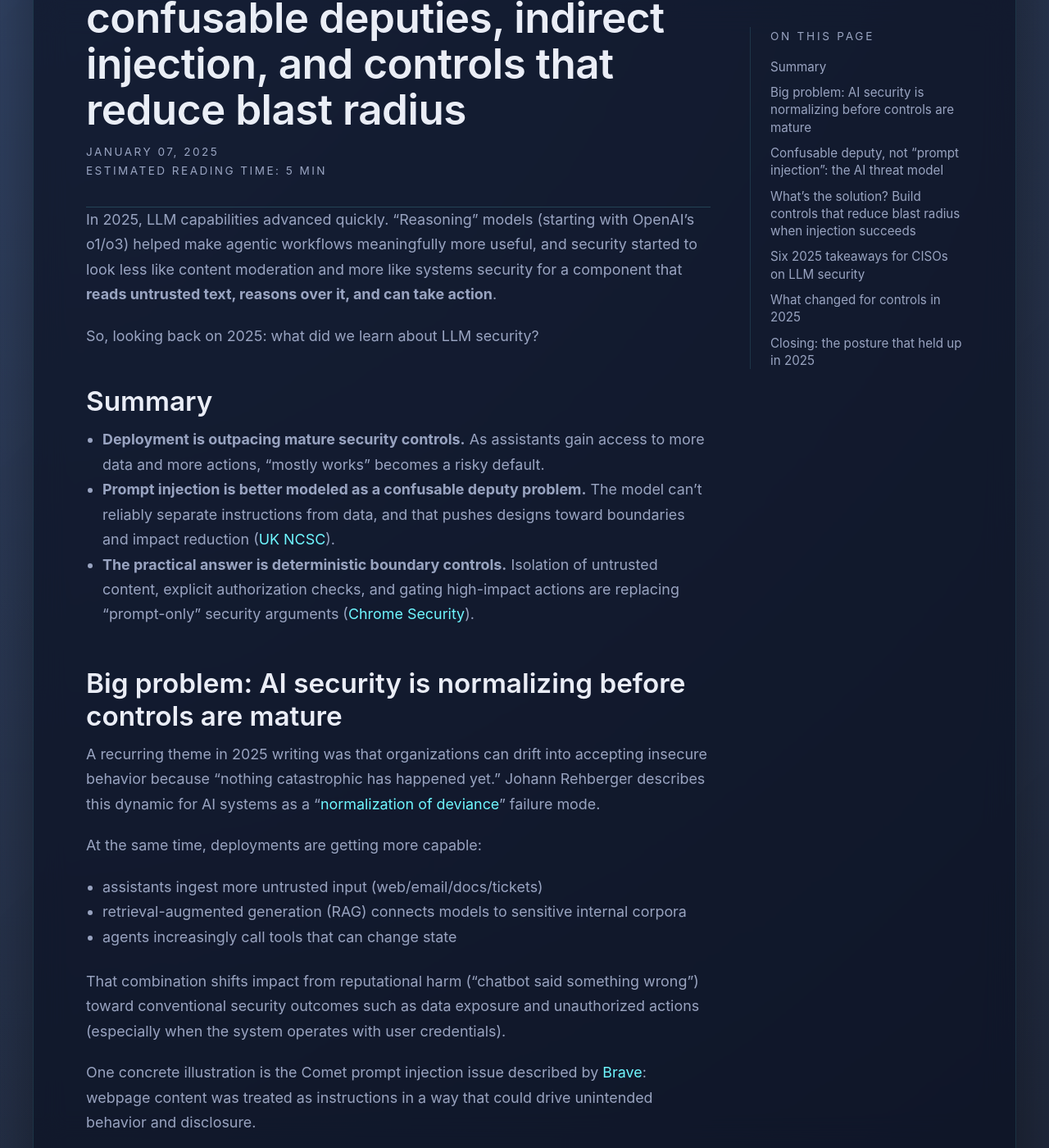
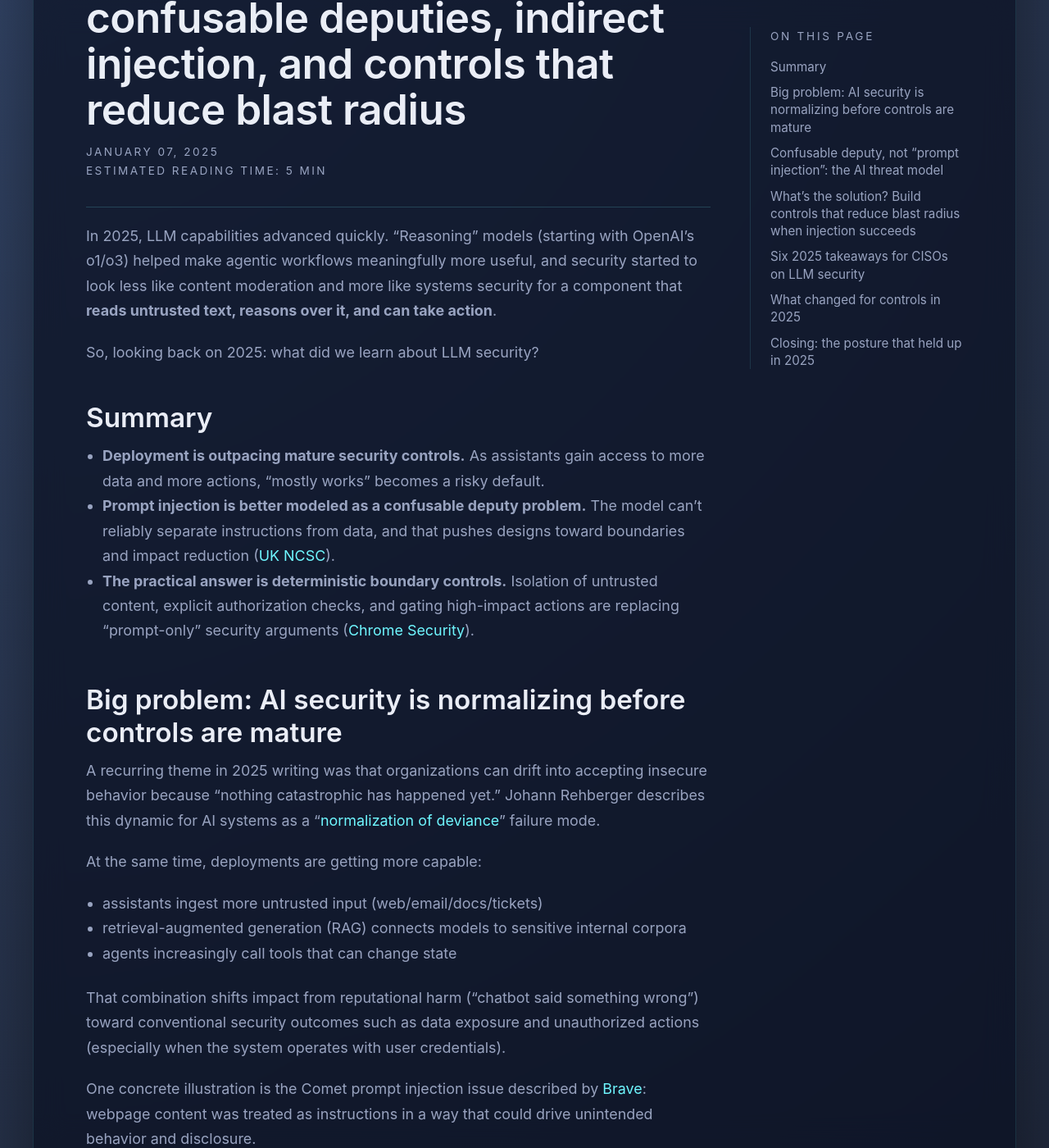
Before and after one commit to polarskyinc/polarsky.ai, a Jekyll site: the page built from _posts/2025-01-07-llm-security-in-review.md, in a window 1280 px wide and 1400 px high, scrolled down 248 px. Shown: the whole window at 82% size. Built offline with Jekyll 4.4.1, drawn with Linux system fonts in a browser that asks for light colours.

Commit message:
Add margin after post header paragraph

```diff
--- a/assets/site.css
+++ b/assets/site.css
@@ -178,9 +178,6 @@ p {
   border-bottom: 1px solid rgba(111, 247, 255, 0.18);
 }
 
-.post header + * {
-  margin-top: 20px;
-}
 
 .post-content {
   display: flex;
@@ -258,6 +255,10 @@ p {
 
 .post p {
   margin: 0 0 20px;
+}
+
+.post header + p {
+  margin-top: 20px;
 }
 
 .post ul,
```
